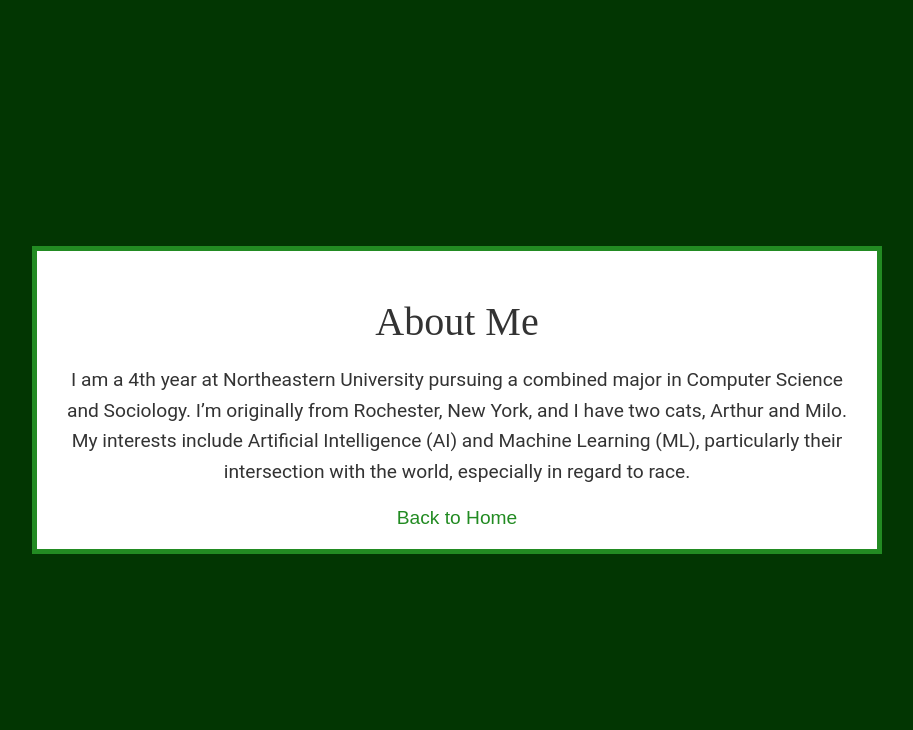
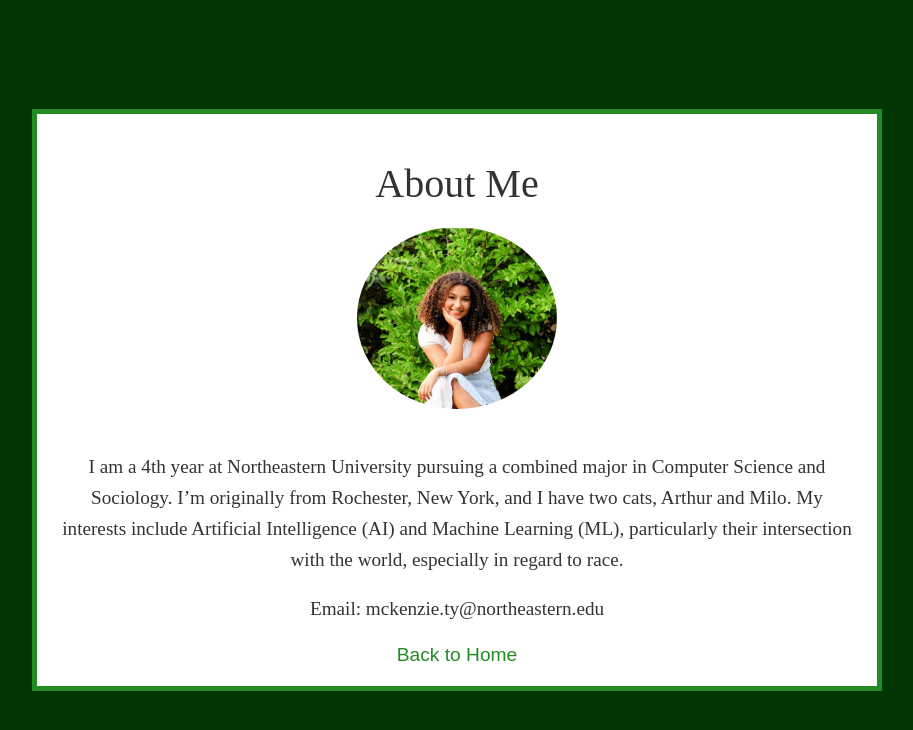
Before and after one commit to tylermck101/tylermck101.github.io, a plain HTML site: page about.html in a window 1280 px wide. Shown: the whole page, without its empty margins (183-1096 px from the left). Drawn offline with Linux system fonts and the light colour scheme.

Commit message:
adding picture

```diff
--- a/about.html
+++ b/about.html
@@ -9,7 +9,9 @@
 <body>
     <div class="container-about">
         <h1>About Me</h1>
+        <img src="professionalpic.jpg" alt="Picture of Tyler McKenzie" class="profile-picture">
         <p>I am a 4th year at Northeastern University pursuing a combined major in Computer Science and Sociology. I’m originally from Rochester, New York, and I have two cats, Arthur and Milo. My interests include Artificial Intelligence (AI) and Machine Learning (ML), particularly their intersection with the world, especially in regard to race.</p>
+        <p> Email: mckenzie.ty@northeastern.edu</p>
         <nav>
             <a href="index.html">Back to Home</a>
         </nav>
--- a/style.css
+++ b/style.css
@@ -1,6 +1,6 @@
-/* Set forest green background for the whole page */
+/* background */
 body {
-    background-color: #023602; /* Forest green */
+    background-color: #023602;
     color: white;
     font-family: Arial, sans-serif;
     margin: 0;
@@ -11,24 +11,24 @@ body {
     height: 100vh; /* Full height of the viewport */
 }
 
-/* Center content and style the container */
+/* center */
 .container {
     text-align: center;
 }
 
-/* Apply Playfair Display for all headings */
+/* font */
 h1, h2, h3 {
     font-family: 'Playfair Display', serif;
     font-weight: 400; /* Regular weight */
 }
 
-/* Style the heading (Tyler McKenzie) */
+/* style heading */
 h1 {
-    font-size: 5em; /* Larger font size for 'Tyler McKenzie' */
+    font-size: 5em;
     margin-bottom: 20px;
 }
 
-/* Style the navigation links */
+/* Style links */
 nav ul {
     list-style: none;
     padding: 0;
@@ -56,35 +56,35 @@ p {
 }
 
 /* About Page Styling */
-/* Container styling for the About page */
+/* background */
 .container-about {
-    background-color: white; /* White background for About page */
-    color: #333; /* Dark text for contrast */
-    border: 5px solid #228B22; /* Forest green border */
+    background-color: white;
+    color: #333; /* text */
+    border: 5px solid #228B22; /* border */
     margin: 50px auto;
     padding: 20px;
-    width: 80%; /* Adjust as necessary */
+    width: 80%;
     max-width: 800px;
     text-align: center;
 }
 
-/* Headings on About page */
+/* Headings  */
 .container-about h1 {
     font-family: 'Playfair Display', serif;
     font-size: 2.5em;
     margin-bottom: 20px;
 }
 
-/* Paragraph styling on About page */
+/* paragraph */
 .container-about p {
-    font-family: 'Roboto', sans-serif;
+    font-family: 'Playfair Display', serif;
     font-size: 1.2em;
     line-height: 1.6;
 }
 
-/* Navigation link on About page */
+/* border */
 .container-about nav a {
-    color: #228B22; /* Forest green link */
+    color: #228B22;
     text-decoration: none;
     font-size: 1.2em;
 }
@@ -93,7 +93,7 @@ p {
     text-decoration: underline;
 }
 
-/* Project sections styling */
+/* Project styling */
 section {
     margin-bottom: 40px;
 }
@@ -111,7 +111,7 @@ section p {
 }
 
 section a {
-    color: #228B22; /* Forest green for links */
+    color: #228B22;
     text-decoration: none;
     font-size: 1.2em;
 }
@@ -119,3 +119,9 @@ section a {
 section a:hover {
     text-decoration: underline;
 }
+
+.profile-picture {
+    width: 200px;
+    border-radius: 50%; /* round */
+    margin-bottom: 20px;
+}
```
Also changed, not shown: professionalpic.jpg (added), 1 other file.
